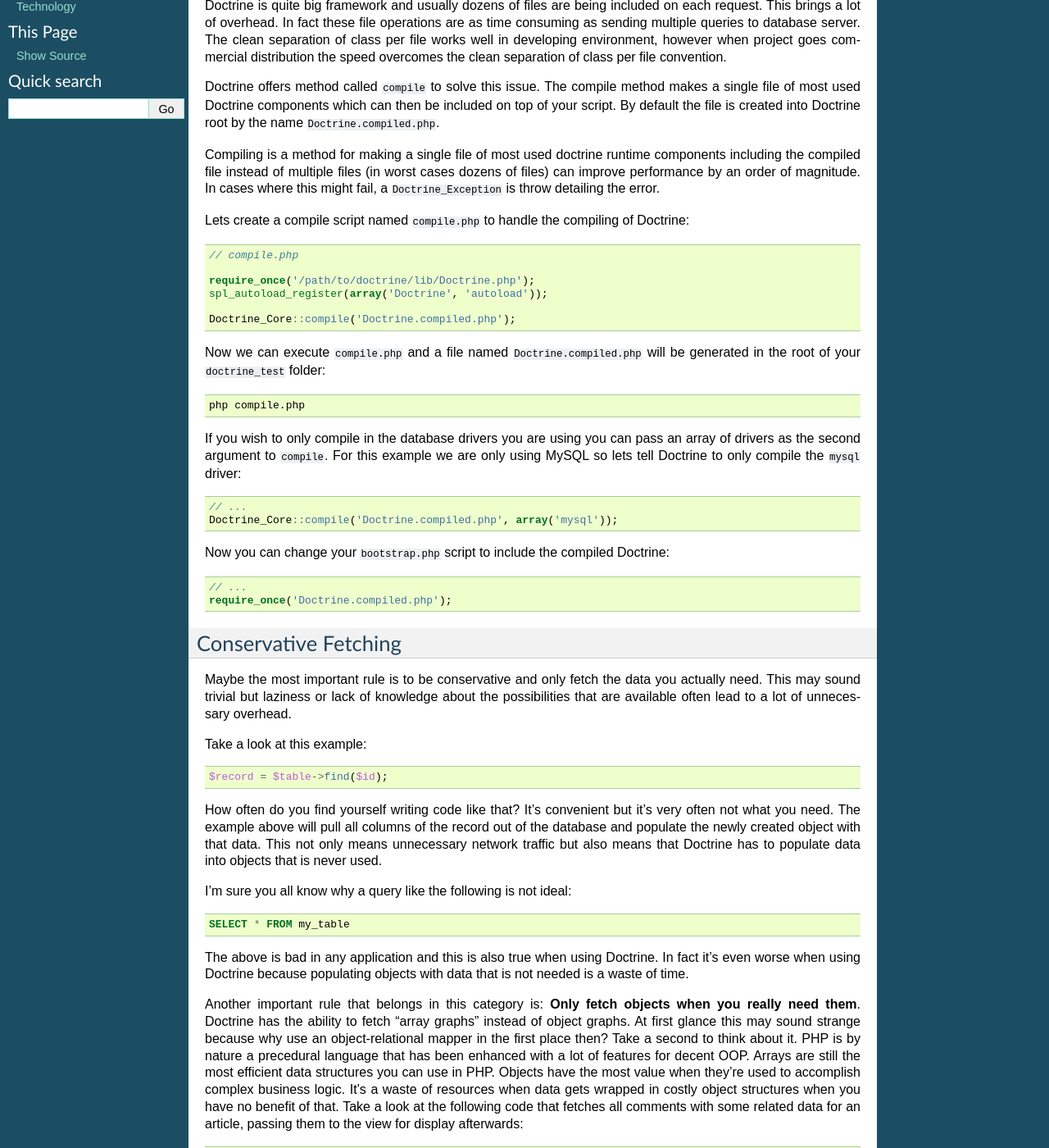
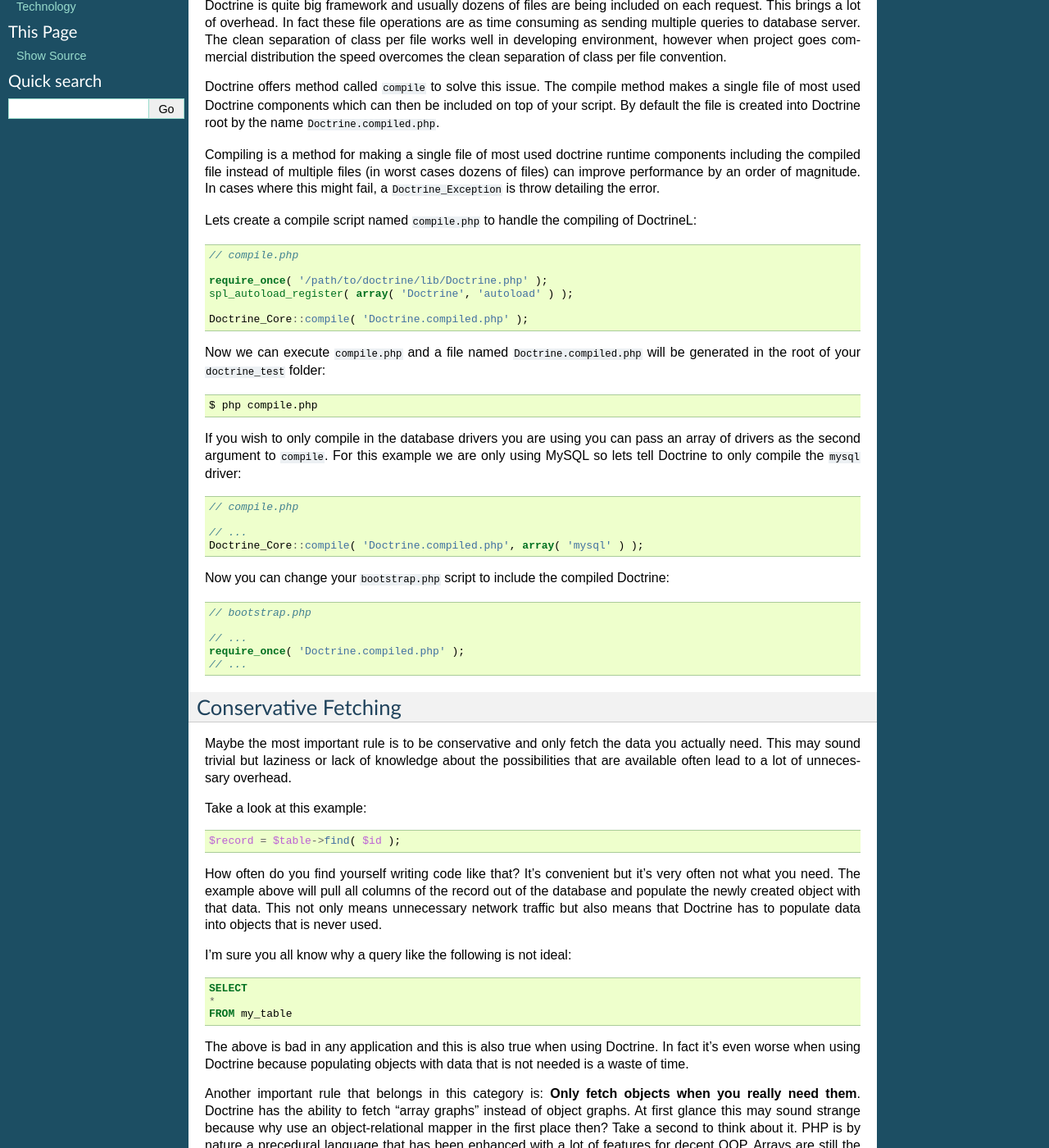
Before and after one commit to doctrine/doctrine1-documentation, a Sphinx documentation site: the page built from source/en/manual/improving-performance.rst, in a window 1280 px wide and 1400 px high, scrolled down 308 px. Shown: the whole window at 82% size. Built offline with Sphinx 7.4.7, drawn with Linux system fonts in a browser that asks for light colours; cross-references to code outside the pages are shown as plain code; some of the changed text lies outside the part shown.

Commit message:
doctrine1-documentation-24 Edit improving-performance.rst

```diff
--- a/source/en/manual/improving-performance.rst
+++ b/source/en/manual/improving-performance.rst
@@ -34,18 +34,20 @@
 Compiling is a method for making a single file of most used doctrine runtime
 components including the compiled file instead of multiple files (in worst
 cases dozens of files) can improve performance by an order of magnitude. In
-cases where this might fail, a :php:exc:`Doctrine_Exception` is throw detailing the
+cases where this might fail, a :php:class:`Doctrine_Exception` is throw detailing the
 error.
 
 Lets create a compile script named :file:`compile.php` to handle the
-compiling of Doctrine::
+compiling of DoctrineL:
+
+::
 
     // compile.php
 
-    require_once('/path/to/doctrine/lib/Doctrine.php');
-    spl_autoload_register(array('Doctrine', 'autoload'));
+    require_once( '/path/to/doctrine/lib/Doctrine.php' );
+    spl_autoload_register( array( 'Doctrine', 'autoload' ) );
 
-    Doctrine_Core::compile('Doctrine.compiled.php');
+    Doctrine_Core::compile( 'Doctrine.compiled.php' );
 
 Now we can execute :file:`compile.php` and a file named
 :file:`Doctrine.compiled.php` will be generated in the root of your
@@ -53,21 +55,30 @@
 
 .. code-block:: sh
 
-    php compile.php
+    $ php compile.php
 
 If you wish to only compile in the database drivers you are using you
 can pass an array of drivers as the second argument to :php:meth:`compile`.
 For this example we are only using MySQL so lets tell Doctrine to only
-compile the ``mysql`` driver::
+compile the ``mysql`` driver:
+
+::
+
+    // compile.php
 
     // ...
-    Doctrine_Core::compile('Doctrine.compiled.php', array('mysql'));
+    Doctrine_Core::compile( 'Doctrine.compiled.php', array( 'mysql' ) );
 
 Now you can change your :file:`bootstrap.php` script to include the compiled
-Doctrine::
+Doctrine:
+
+::
+
+    // bootstrap.php
 
     // ...
-    require_once('Doctrine.compiled.php');
+    require_once( 'Doctrine.compiled.php' );
+    // ...
 
 =====================
 Conservative Fetching
@@ -78,9 +89,11 @@
 the possibilities that are available often lead to a lot of unnecessary
 overhead.
 
-Take a look at this example::
+Take a look at this example:
 
-    $record = $table->find($id);
+::
+
+    $record = $table->find( $id );
 
 How often do you find yourself writing code like that? It's convenient but it's
 very often not what you need. The example above will pull all columns of the
@@ -92,7 +105,9 @@
 
 .. code-block:: sql
 
-    SELECT * FROM my_table
+    SELECT
+    *
+    FROM my_table
 
 The above is bad in any application and this is also true when using Doctrine.
 In fact it's even worse when using Doctrine because populating objects with
@@ -108,48 +123,54 @@
 to accomplish complex business logic. It's a waste of resources when data gets
 wrapped in costly object structures when you have no benefit of that. Take a
 look at the following code that fetches all comments with some related data for
-an article, passing them to the view for display afterwards::
+an article, passing them to the view for display afterwards:
+
+::
 
     $q = Doctrine_Query::create()
-            ->select('b.title, b.author, b.created_at')
-            ->addSelect('COUNT(t.id) as num_comments')
-            ->from('BlogPost b')
-            ->leftJoin('b.Comments c')
-            ->where('b.id = ?')
-            ->orderBy('b.created_at DESC');
+        ->select( 'b.title, b.author, b.created_at' )
+        ->addSelect( 'COUNT(t.id) as num_comments' )
+        ->from( 'BlogPost b' )
+        ->leftJoin( 'b.Comments c' )
+        ->where( 'b.id = ?' )
+        ->orderBy( 'b.created_at DESC' );
 
-    $blogPosts = $q->execute(array(1));
+    $blogPosts = $q->execute( array( 1 ) );
 
 Now imagine you have a view or template that renders the most recent
 blog posts:
 
 .. code-block:: html+php
 
-    <?php foreach ($blogPosts as $blogPost): ?>
-      <li>
-        <strong>
-          <?php echo $blogPost['title'] ?>
-        </strong>
+    <?php foreach ( $blogPosts as $blogPost ): ?>
+        <li>
+            <strong>
+                <?php echo $blogPost['title'] ?>
+            </strong>
 
-        - Posted on <?php echo $blogPost['created_at'] ?>
-        by <?php echo $blogPost['author'] ?>.
+            - Posted on <?php echo $blogPost['created_at'] ?>
+            by <?php echo $blogPost['author'] ?>.
 
-        <small>
-          (<?php echo $blogPost['num_comments'] ?>)
-        </small>
-      </li>
+            <small>
+                (<?php echo $blogPost['num_comments'] ?>)
+            </small>
+        </li>
     <?php endforeach; ?>
 
 Can you think of any benefit of having objects in the view instead of
 arrays? You're not going to execute business logic in the view, are you?
-One parameter can save you a lot of unnecessary processing::
+One parameter can save you a lot of unnecessary processing:
 
-    $blogPosts = $q->execute(array(1), Doctrine_Core::HYDRATE_ARRAY);
+::
 
-If you prefer you can also use the :php:meth:`setHydrationMethod` method::
+    $blogPosts = $q->execute( array( 1 ), Doctrine_Core::HYDRATE_ARRAY );
 
-    $q->setHydrationMode(Doctrine_Core::HYDRATE_ARRAY);
-    $blogPosts = $q->execute(array(1));
+If you prefer you can also use the :php:meth:`setHydrationMethod` method:
+
+::
+
+    $q->setHydrationMode( Doctrine_Core::HYDRATE_ARRAY );
+    $blogPosts = $q->execute( array( 1 ) );
 
 The above code will hydrate the data into arrays instead of objects
 which is much less expensive.
@@ -157,27 +178,33 @@
 .. note::
 
     One great thing about array hydration is that if you use the
-    ``ArrayAccess`` on your objects you can easily switch your queries to use
+    :php:class:`ArrayAccess` on your objects you can easily switch your queries to use
     array hydration and your code will work exactly the same. For example the
     above code we wrote to render the list of the most recent blog posts would
     work when we switch the query behind it to array hydration.
 
 Sometimes, you may want the direct output from PDO instead of an object or an
 array. To do this, set the hydration mode to
-:php:const:`Doctrine_Core::HYDRATE_NONE`. Here's an example::
+:php:const:`Doctrine_Core::HYDRATE_NONE`. Here's an example:
+
+::
 
     $q = Doctrine_Query::create()
-            ->select('SUM(d.amount)')
-            ->from('Donation d');
+        ->select( 'SUM(d.amount)' )
+        ->from( 'Donation d' );
 
-    $results = $q->execute(array(), Doctrine_Core::HYDRATE_NONE);
+    $results = $q->execute( array(), Doctrine_Core::HYDRATE_NONE );
 
 You will need to print the results and find the value in the array
-depending on your DQL query::
+depending on your DQL query:
 
-    print_r($results);
+::
 
-In this example the result would be accessible with the following code::
+    print_r( $results );
+
+In this example the result would be accessible with the following code:
+
+::
 
     $total = $results[0][1];
 
@@ -238,31 +265,40 @@
 :php:class:`Doctrine_Query` which eliminates the circular references on those
 objects, freeing them up for garbage collection. Usage might look like:
 
-Free objects when mass inserting records::
+Free objects when mass inserting records:
 
-    for ($i = 0; $i < 1000; $i++) {
+::
+
+    for ( $i = 0; $i < 1000; $i++ )
+    {
         $object = createBigObject();
         $object->save();
-        $object->free(true);
+        $object->free( true );
     }
 
-You can also free query objects in the same way::
+You can also free query objects in the same way:
 
-    for ($i = 0; $i < 1000; $i++) {
+::
+
+    for ( $i = 0; $i < 1000; $i++ )
+    {
         $q = Doctrine_Query::create()
-                ->from('User u');
+            ->from( 'User u' );
 
         $results = $q->fetchArray();
         $q->free();
     }
 
 Or even better if you can reuse the same query object for each query in
-the loop that would be ideal::
+the loop that would be ideal:
+
+::
 
     $q = Doctrine_Query::create()
-            ->from('User u');
+        ->from('User u');
 
-    for ($i = 0; $i < 1000; $i++) {
+    for ( $i = 0; $i < 1000; $i++ )
+    {
         $results = $q->fetchArray();
         $q->free();
     }
@@ -275,7 +311,7 @@
 
     There are two possible ways when it comes to using DQL. The first one is
     writing the plain DQL queries and passing them to
-    ``Doctrine_Connection::query($dql)``. The second one is to use a
+    ``Doctrine_Connection::query( $dql )``. The second one is to use a
     :php:class:`Doctrine_Query` object and its fluent interface. The latter should
     be preferred for all but very simple queries. The reason is that using the
     :php:class:`Doctrine_Query` object and it's methods makes the life of the DQL
@@ -288,12 +324,11 @@
 
     .. note::
 
-        The following example assumes a many-many between ``Role``
-        and ``User``.
+        The following example assumes a many-many between ``Role`` and ``User``.
 
     ::
 
-        $role = new Role();
+        $role       = new Role();
         $role->name = 'New Role Name';
 
         $user->Roles[] = $newRole;
@@ -303,12 +338,14 @@
         The above code will load all roles of the user from the
         database if they're not yet loaded! Just to add one new link!
 
-    The following is the recommended way instead::
+    The following is the recommended way instead:
 
-    $userRole = new UserRole();
-    $userRole->role_id = $role_id;
-    $userRole->user_id = $user_id;
-    $userRole->save();
+    ::
+
+        $userRole          = new UserRole();
+        $userRole->role_id = $role_id;
+        $userRole->user_id = $user_id;
+        $userRole->save();
 
 ==========
 Conclusion
@@ -317,5 +354,5 @@
 Lots of methods exist for improving performance in Doctrine. It is highly
 recommended that you consider some of the methods described above.
 
-Now lets move on to learn about some of the :doc:`technology <technology>`
+Now lets move on to learn about some of the :doc:`technology`
 used in Doctrine.
```
